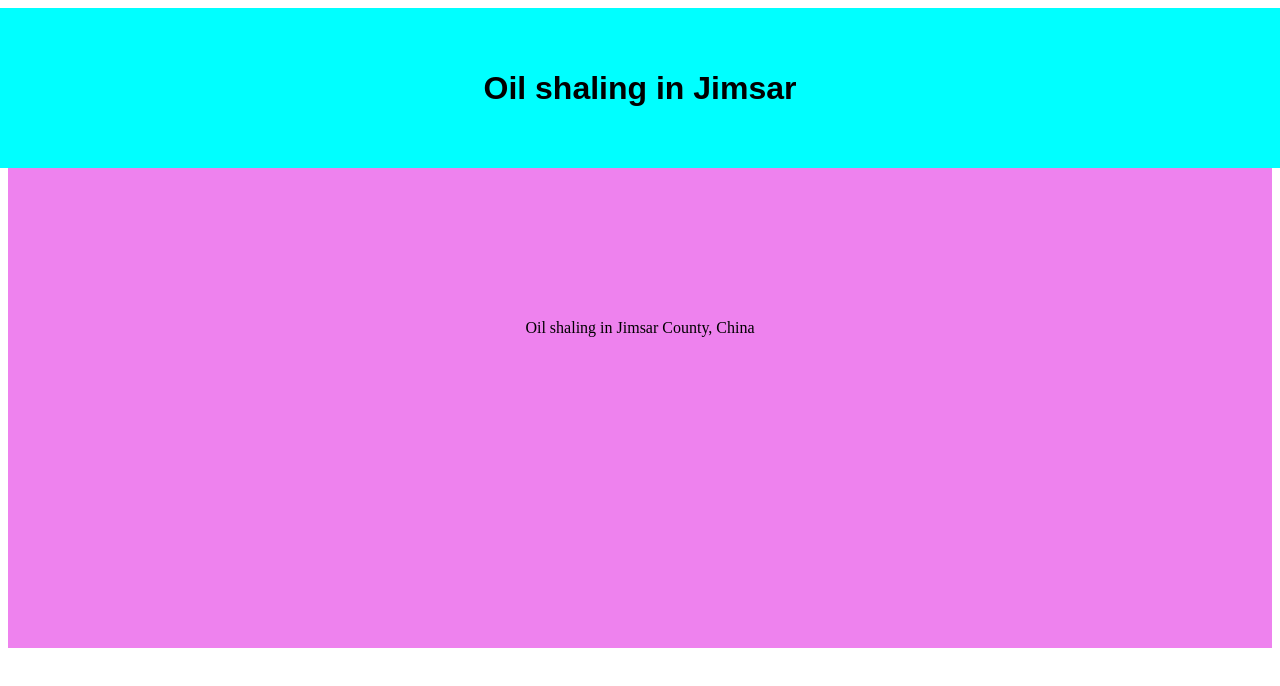
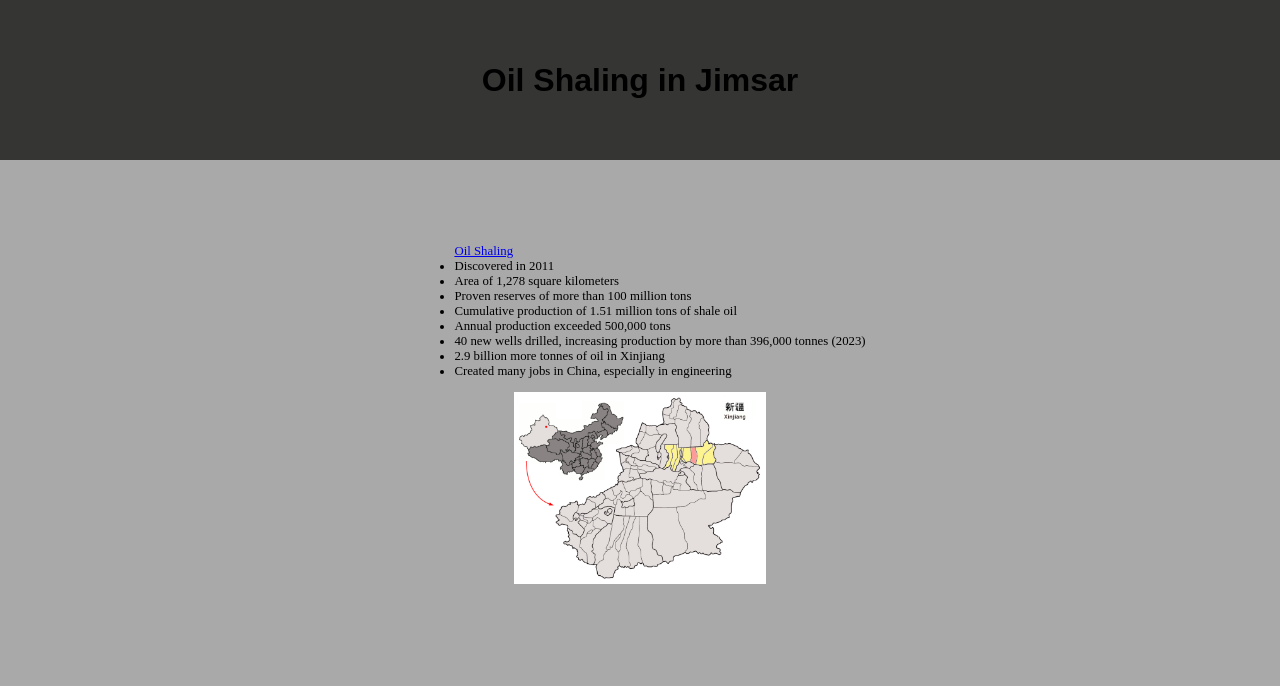
Before and after one commit to tbperson/oil-shaling-in-jimsar, a plain HTML site: page index.html in a window 1280 px wide. Drawn offline with Linux system fonts and the light colour scheme.

Commit message:
BOBA BOBA BOBA

```diff
--- a/index.html
+++ b/index.html
@@ -1,14 +1,29 @@
 <!DOCTYPE html>
 <html>
-    <head>
-        <link rel="stylesheet" type="text/css" href="styles.css">
-        <title>Oil shaling in Jimsar</title>
-    </head>
-    <body>
+<head>
+    <link rel="stylesheet" type="text/css" href="styles.css">
+    <title>Oil Shaling in Jimsar</title>
+</head>
+<body>
+
+    <div class="container">
         <div class="header">
-            <h1>Oil shaling in Jimsar</h1>
+            <h1>Oil Shaling in Jimsar</h1>
         </div>
-        <div class="container" ContentContainer>
-            <p1> Oil shaling in Jimsar County, China</p1>
-        </div>
+
+        <ul>
+            <a href="https://en.wikipedia.org/wiki/Oil_shale">Oil Shaling</a>
+            <li>Discovered in 2011</li>
+            <li>Area of 1,278 square kilometers</li>
+            <li>Proven reserves of more than 100 million tons</li>
+            <li>Cumulative production of 1.51 million tons of shale oil</li>
+            <li>Annual production exceeded 500,000 tons</li>
+            <li>40 new wells drilled, increasing production by more than 396,000 tonnes (2023)</li>
+            <li>2.9 billion more tonnes of oil in Xinjiang</li>
+            <li>Created many jobs in China, especially in engineering</li>
+
+        </ul>
+        <img src="image2.png" width="20%" height="auto">
+    </div>
+</body>
 </html>
--- a/styles.css
+++ b/styles.css
@@ -4,27 +4,31 @@ p {
     font-family: Arial, sans-serif;
 }
 body {
-    background-color: white;
-    background-size: cover;
+    background-color: darkgray;
     display: flex;
     justify-content: center;
 }
+ul {
+    font-size: 1vw;
+}
 
 .container {
-    background-color: violet;
+    background-color:darkgray;
     display: flex;
     flex-direction: column;
     align-items: center;
     justify-content: center;
-    height: 80vh;
+    height: 100vh;
     width: 100vw;
 }
-.header{
-    background-color: aqua;
+
+.header {
+    background-color:rgb(53, 53, 52);
     display: flex;
     justify-content: center;
     align-items: center;
     position: absolute;
+    top: 0;
     height: 20vh;
     width: 100vw;
 }
```
Also changed, not shown: 2 other files.
